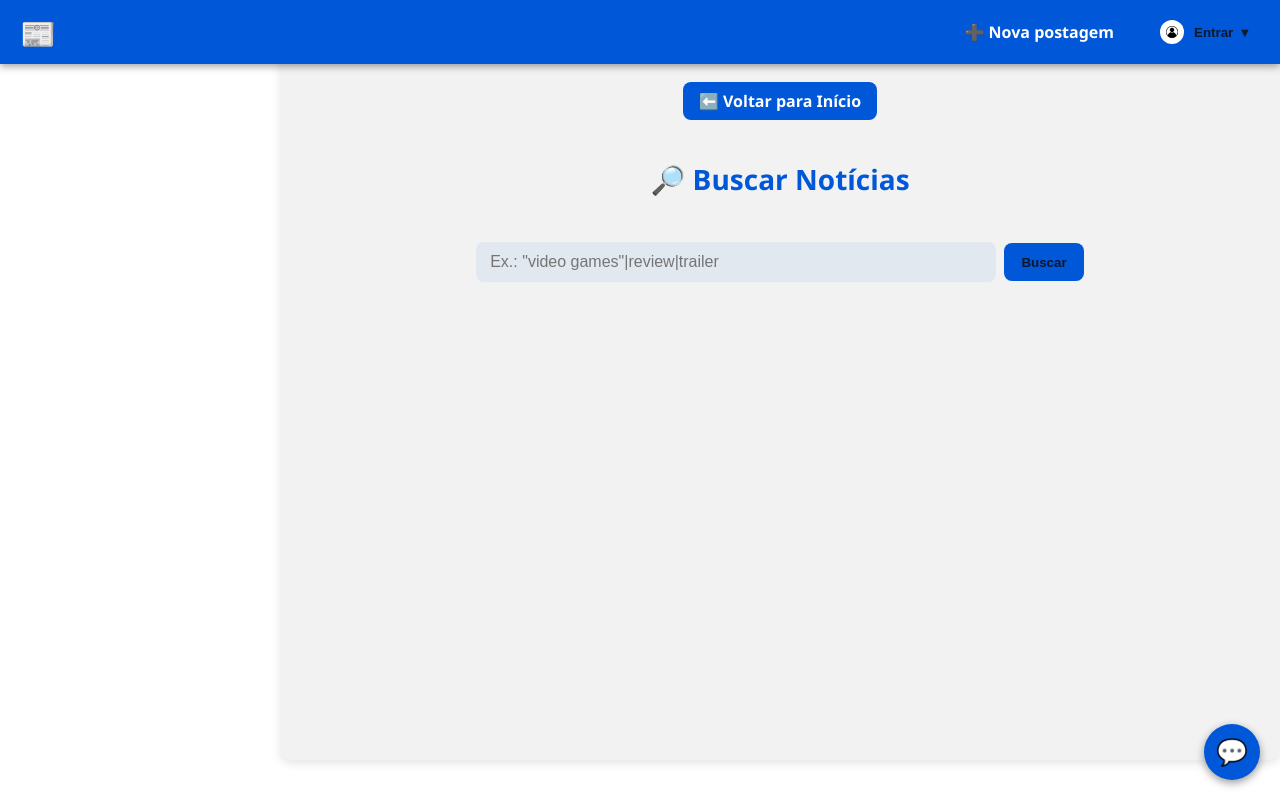
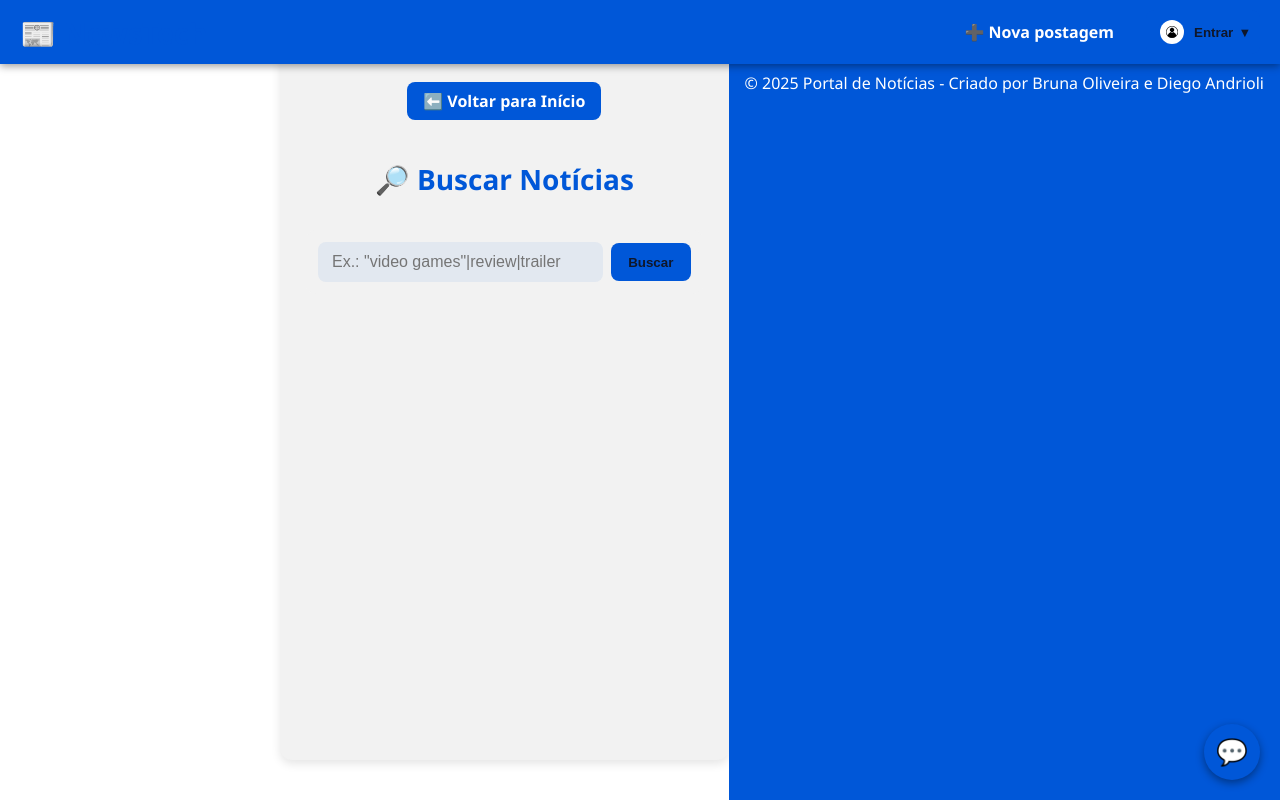
Before and after one commit to Diegames10/NewsTechApp, a Flask app: page /buscar-chat in a window 1280 px wide. Run offline with Flask 3, Linux system fonts and the light colour scheme; parts of the project's set-up code (start-up, migrations or seed data) failed here and were passed over; some libraries are stand-ins or nearby versions.

Commit message:
Update news.html

```diff
--- a/login_app/templates/news.html
+++ b/login_app/templates/news.html
@@ -221,6 +221,11 @@ h1{
       });
     });
   </script>
+
+  <footer>
+    <p>© 2025 Portal de Notícias - Criado por Bruna Oliveira e Diego Andrioli</p>
+  </footer>
+
   <script src="{{ url_for('static', filename='js/script.js', v=version|default(0)) }}" defer></script>
   <script src="{{ url_for('static', filename='js/chat.js') }}" defer></script>
 </body>
```
